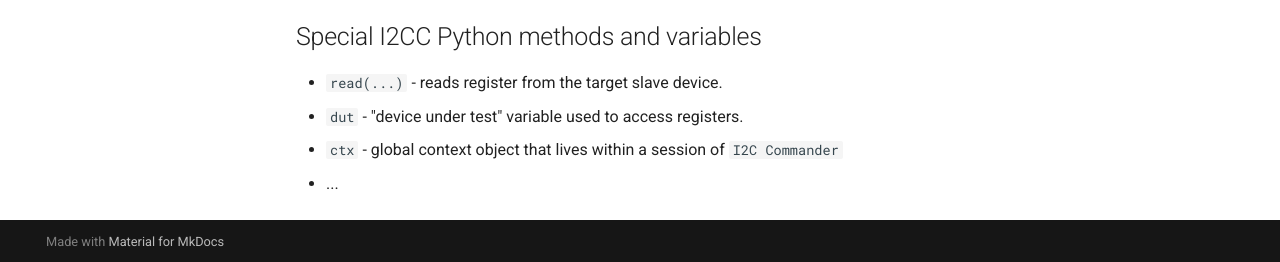
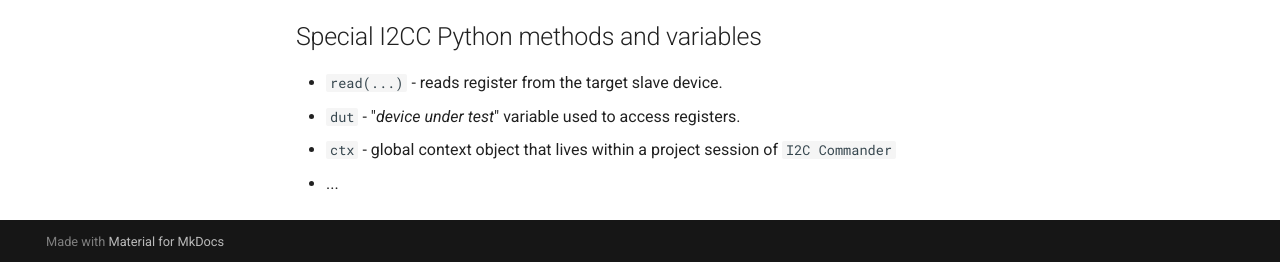
Before and after one commit to priimak/i2cc, an MkDocs documentation site: the page built from docs/high_level_i2c.md, in a window 1280 px wide and 900 px high, scrolled down 3724 px. Shown: the part 635-897 px from the top of the window. Built offline with MkDocs 1.6.1 and Material for MkDocs 9.7.7, drawn with Linux system fonts in a browser that asks for light colours.

Commit message:
More docs

```diff
--- a/docs/high_level_i2c.md
+++ b/docs/high_level_i2c.md
@@ -128,6 +128,6 @@ Now that we know how to read and display _output data rate_ values we define gra
 ## Special I2CC Python methods and variables
 
 * `read(...)` - reads register from the target slave device.
-* `dut` - "device under test" variable used to access registers.
-* `ctx` - global context object that lives within a session of `I2C Commander`
+* `dut` - "_device under test_" variable used to access registers.
+* `ctx` - global context object that lives within a project session of `I2C Commander`
 * ...
```
